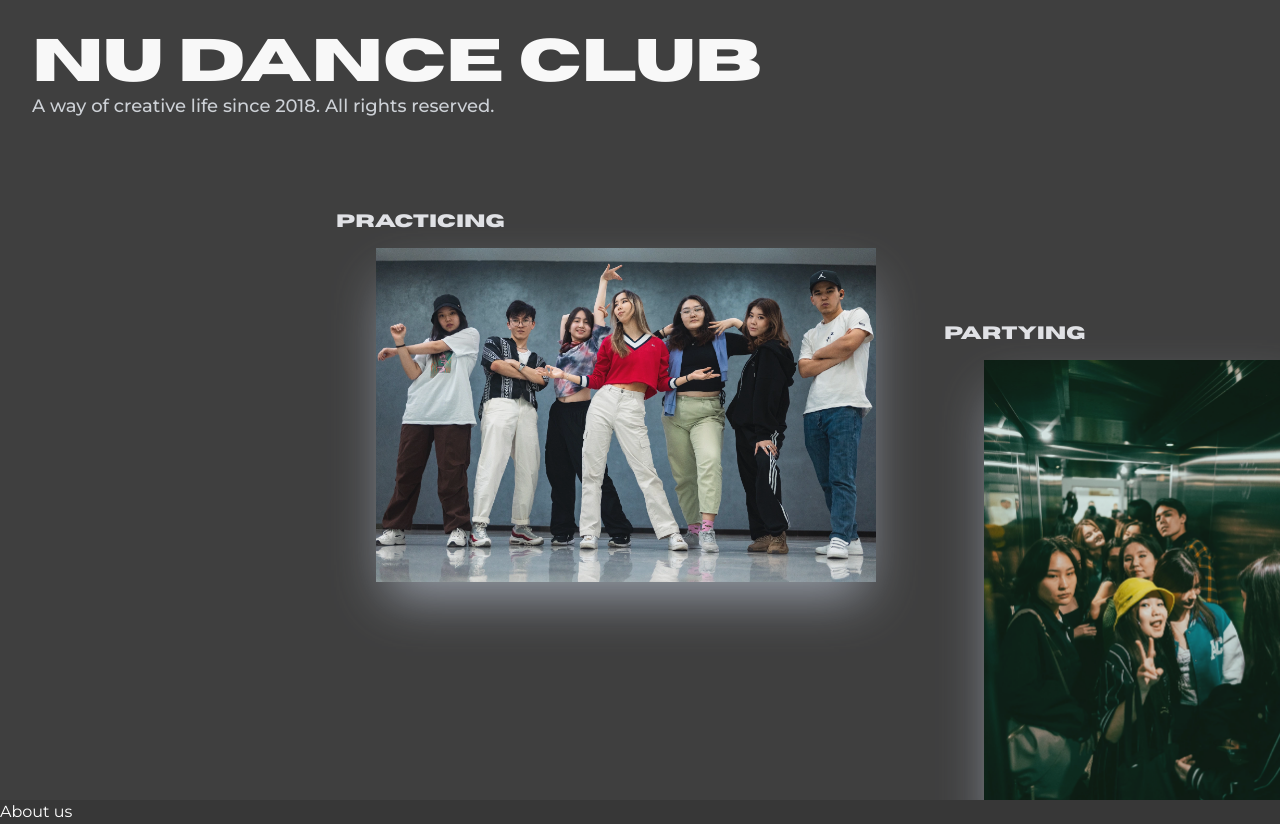
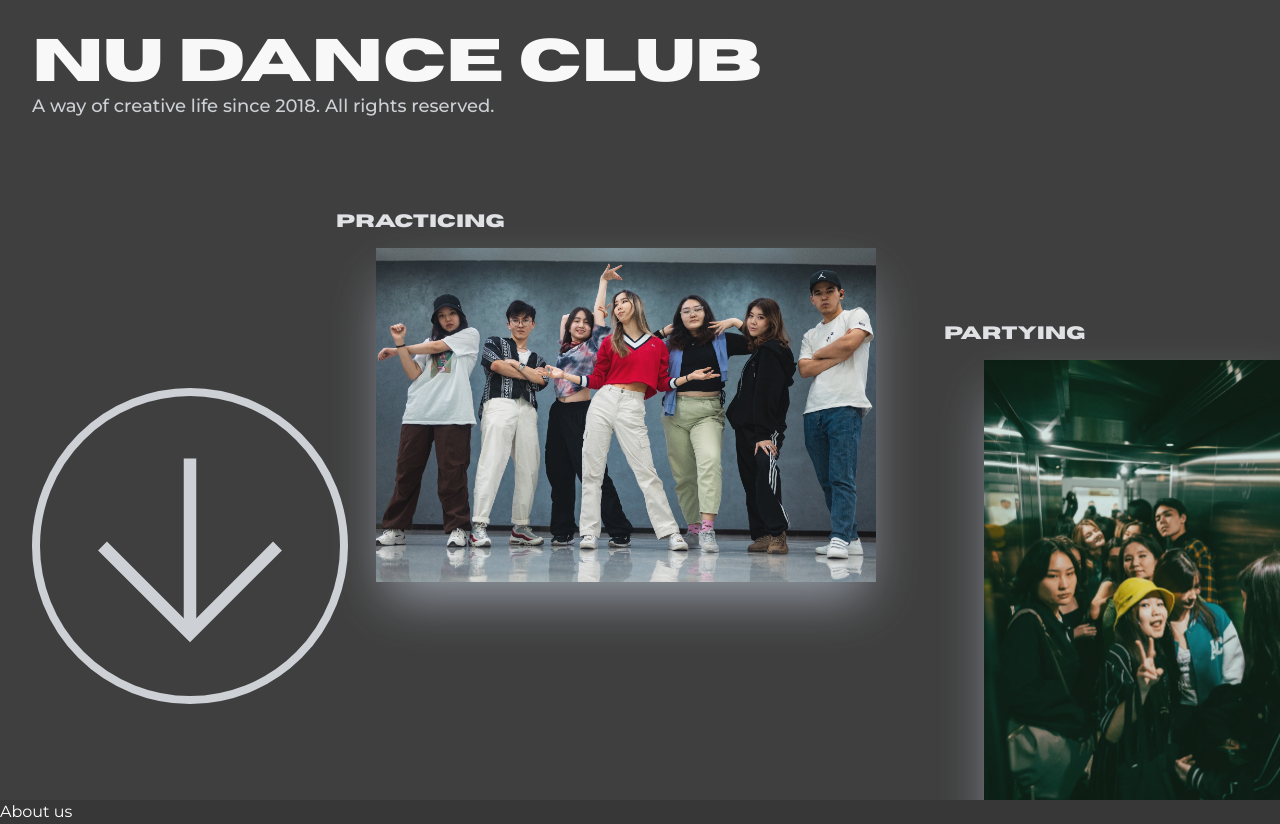
Before and after one commit to indicozy/nudanceclub-next, a Next.js app: page / in a window 1280 px wide. Built offline with nearby package versions, Linux system fonts and the light colour scheme.

Commit message:
test: unfinished

```diff
--- /dev/null
+++ b/src/components/ArrowDown.tsx
@@ -0,0 +1,26 @@
+import Link from "next/link";
+import { FC } from "react";
+
+const ArrowDown: FC = () => {
+  return (
+    <Link href={"/#about"}>
+      <svg
+        xmlns="http://www.w3.org/2000/svg"
+        width="300"
+        height="300"
+        viewBox="0 0 24 24"
+        fill="none"
+        stroke="currentColor"
+        stroke-width="1"
+        stroke-linecap="butt"
+        stroke-linejoin="butt"
+        className="h-32 w-32 rounded-full border-4 border-gray-300 text-gray-300 sm:h-auto sm:w-auto sm:border-8"
+      >
+        <line x1="12" x2="12" y1="5" y2="19"></line>
+        <polyline points="19 12 12 19 5 12"></polyline>
+      </svg>
+    </Link>
+  );
+};
+
+export default ArrowDown;
--- a/src/pages/index.tsx
+++ b/src/pages/index.tsx
@@ -2,6 +2,7 @@ import { type NextPage } from "next";
 import Head from "next/head";
 import Image from "next/image";
 import Link from "next/link";
+import ArrowDown from "~/components/ArrowDown";
 
 const Home: NextPage = () => {
   return (
@@ -28,7 +29,7 @@ const Home: NextPage = () => {
                 <span className="absolute left-0 top-0 font-hor font-bold group-hover:text-white">
                   practicing
                 </span>
-                <span className="absolute left-6 top-6 w-[12rem] sm:left-10 sm:top-10 sm:w-[40rem]">
+                <span className="absolute left-6 top-6 w-[14rem] sm:left-10 sm:top-10 sm:w-[40rem]">
                   <Image
                     src="/images/1.webp"
                     width={500}
@@ -38,7 +39,7 @@ const Home: NextPage = () => {
                   />
                 </span>
               </div>
-              <div className="group relative left-20 top-[10rem] sm:left-[calc(36rem)] sm:top-[12rem]">
+              <div className="group relative left-24 top-[10rem] sm:left-[calc(36rem)] sm:top-[12rem]">
                 <span className="absolute left-32 top-0 font-hor font-bold group-hover:text-white sm:left-0">
                   partying
                 </span>
@@ -57,7 +58,7 @@ const Home: NextPage = () => {
                 <span className="absolute left-0 top-0 font-hor font-bold group-hover:text-white">
                   dancing
                 </span>
-                <span className="absolute left-6 top-6 w-[12rem] sm:left-10 sm:top-10 sm:w-[40rem]">
+                <span className="absolute left-6 top-6 w-[14rem] sm:left-10 sm:top-10 sm:w-[40rem]">
                   <Image
                     src="/images/9.webp"
                     width={500}
@@ -70,6 +71,9 @@ const Home: NextPage = () => {
             </div>
           </div>
         </div>
+        <div className="absolute bottom-80 left-8 mb-8 sm:bottom-24 sm:mb-0">
+          <ArrowDown />
+        </div>
       </section>
       <section>
         <h2>About us</h2>
```
